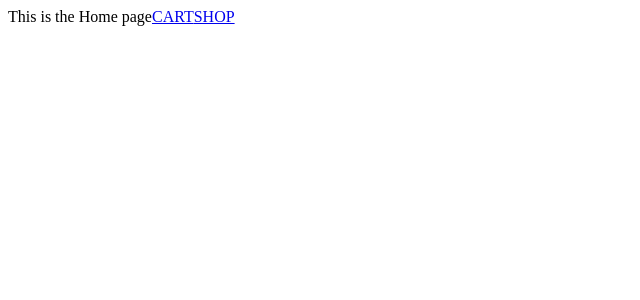
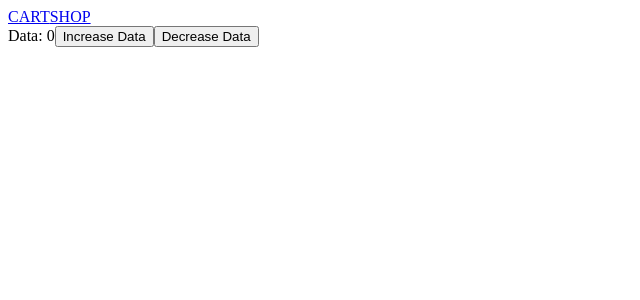
Before and after one commit to ThatBaldDude4/Shopping-Cart, a React (Vite) app: page / in a window 1280 px wide. Shown: the top 300 px of the page, without its empty margins (0-640 px from the left). Built offline with nearby package versions, Linux system fonts and the light colour scheme.

Commit message:
add temp test for data flow

```diff
--- a/src/App.jsx
+++ b/src/App.jsx
@@ -1,8 +1,11 @@
 import { Outlet } from "react-router";
+import { useState } from "react";
 
 function App() {
+    const [mockData, setMockData] = useState(0);
+
   return (
-    <Outlet />
+    <Outlet context={{mockData, setMockData}}/>
   )
 }
 
--- a/src/components/Home.jsx
+++ b/src/components/Home.jsx
@@ -1,11 +1,18 @@
 import { Link } from "react-router";
+import { useOutletContext } from "react-router";
 
 export default function Home() {
+    const {mockData, setMockData} = useOutletContext();
+
     return (
         <div>
-            This is the Home page
             <Link to="/Cart">CART</Link>
             <Link to="/Shop">SHOP</Link>
+            <div>
+                Data: {mockData}
+                <button onClick={() => {setMockData(prev => prev + 1)}}>Increase Data</button>
+                <button onClick={() => {setMockData(prev => prev - 1)}}>Decrease Data</button>
+            </div>
         </div>
     )
 }
--- a/src/components/Shop.jsx
+++ b/src/components/Shop.jsx
@@ -1,11 +1,17 @@
 import { Link } from "react-router";
+import { useOutletContext } from "react-router";
 
 export default function Shop() {
+    const {mockData} = useOutletContext();
+
     return (
         <div>
             This is the Shop page
             <Link to="/">HOME</Link>
             <Link to="/Cart">Cart</Link>
+            <div>
+                Data passed to shop: {mockData}
+            </div>
         </div>
     )
 }
```
